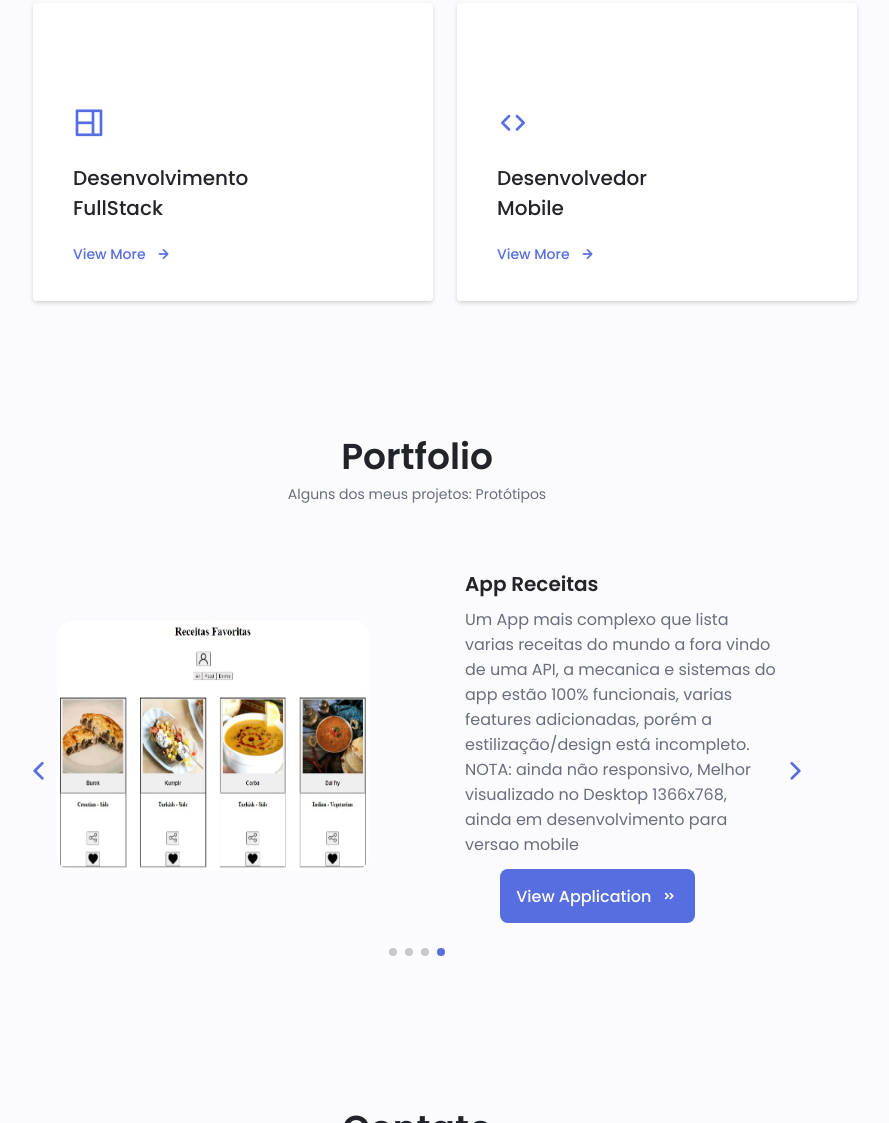
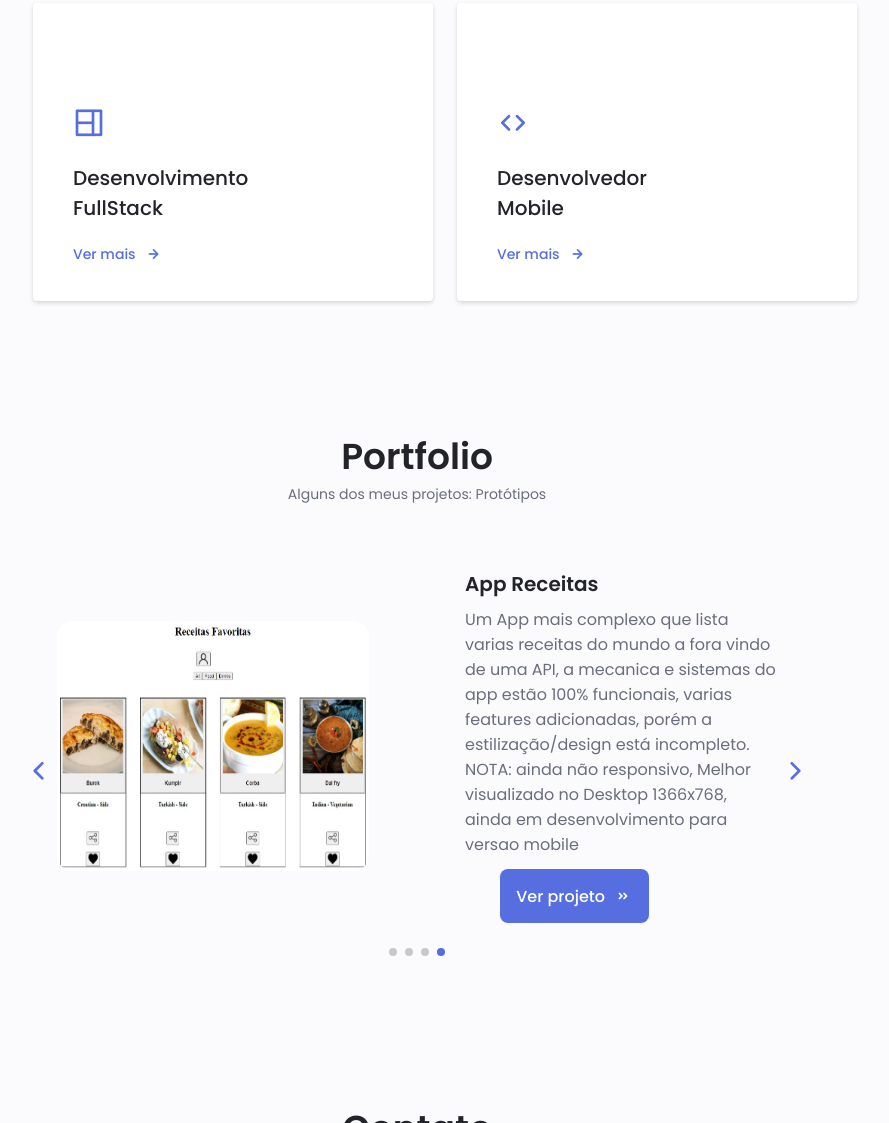
Before and after one commit to mvmes2/Portfolio-Web, a plain HTML site: page index.html in a window 1280 px wide. Shown: the part 2589-3712 px from the top of the page, without its empty margins (223-1112 px from the left). Drawn offline with nearby package versions, Linux system fonts and the light colour scheme.

Commit message:
fix em algumas traduções de portugues

```diff
--- a/index.html
+++ b/index.html
@@ -396,7 +396,7 @@
                         </div>
 
                         <span class="button button--flex button--small button--link services__button">
-                            View More
+                            Ver mais
                             <i class="uil uil-arrow-right button__icon"></i>
                         </span>
 
@@ -446,7 +446,7 @@
                         </div>
 
                         <span class="button button--flex button--small button--link services__button">
-                            View More
+                            Ver mais
                             <i class="uil uil-arrow-right button__icon"></i>
                         </span>
 
@@ -500,7 +500,7 @@
                               <br>NOTA: ainda não responsivo,
                               Melhor visualizado no Desktop 1366x768, ainda em desenvolvimento.</p>
                             <a href="https://mvmes2.github.io/TrybeWallet/" target="_blank" class="button button--flex button--small portfolio__button">
-                                View Application
+                                Ver projeto
                                <i class="uil uil-angle-double-right button__icon"></i>
                             </a>
                          </div>
@@ -516,7 +516,7 @@
                               Melhor visualizado no Desktop 1366x768, ainda em desenvolvimento para versao completa e mobile.
                           </p>
                           <a href="assets/simple_html_projects/facebook/index.html" target="_blank" class="button button--flex button--small portfolio__button">
-                              View Application
+                              Ver projeto
                              <i class="uil uil-angle-double-right button__icon"></i>
                           </a>
                        </div>
@@ -532,7 +532,7 @@
                              NOTA: ainda não responsivo,
                               Melhor visualizado no Desktop 1366x768, ainda em desenvolvimento para versao mobile.</p>
                           <a href="https://mvmes2.github.io/Trivia_Project/" target="_blank" class="button button--flex button--small portfolio__button">
-                              View Application
+                              Ver projeto
                              <i class="uil uil-angle-double-right button__icon"></i>
                           </a>
                        </div>
@@ -550,7 +550,7 @@
                               Melhor visualizado no Desktop 1366x768, ainda em desenvolvimento para versao mobile
                           </p>
                           <a href="https://mvmes2.github.io/App_Receitas/" target="_blank" class="button button--flex button--small portfolio__button">
-                              View Application
+                              Ver projeto
                              <i class="uil uil-angle-double-right button__icon"></i>
                           </a>
                        </div>
```
